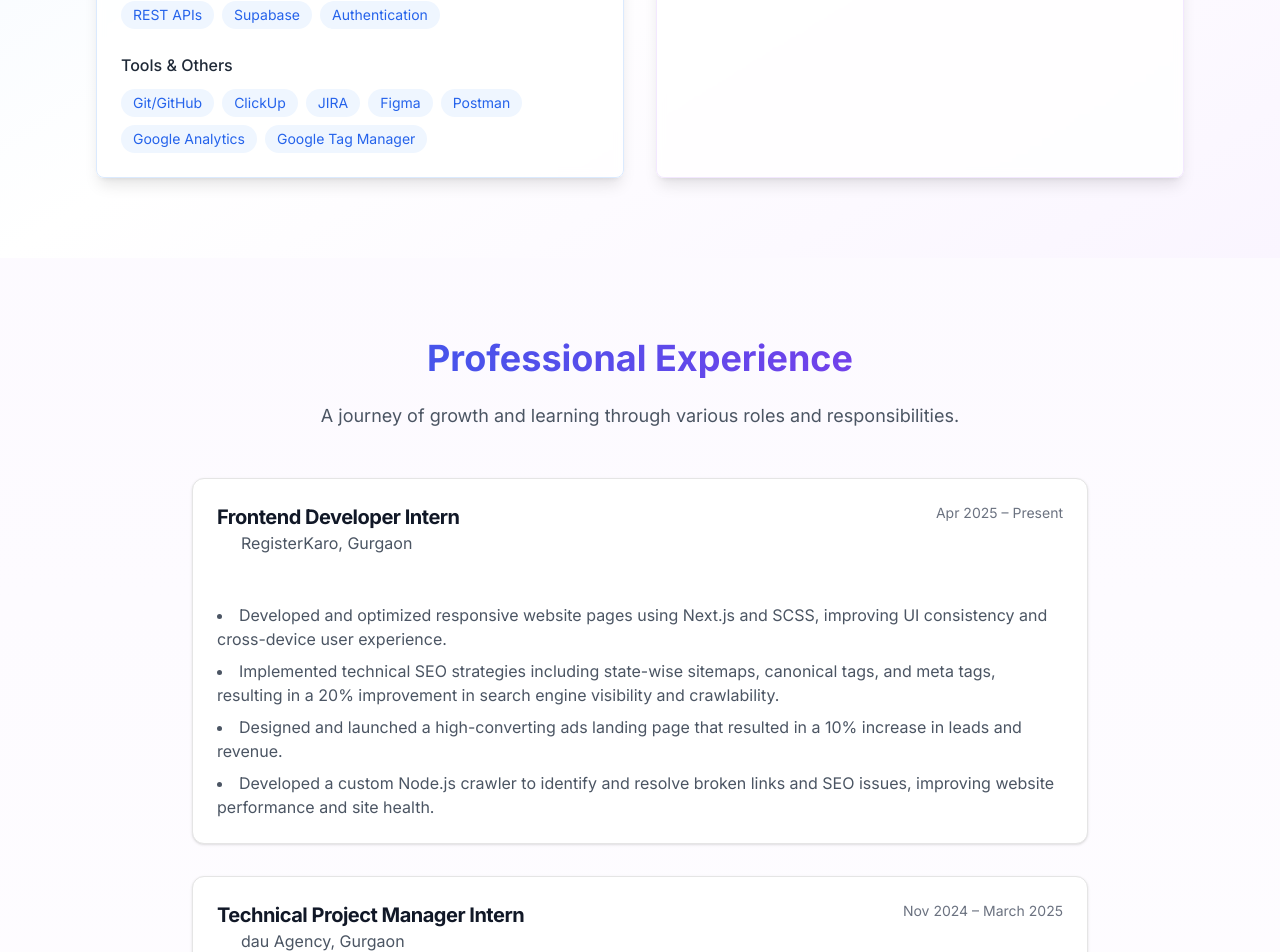
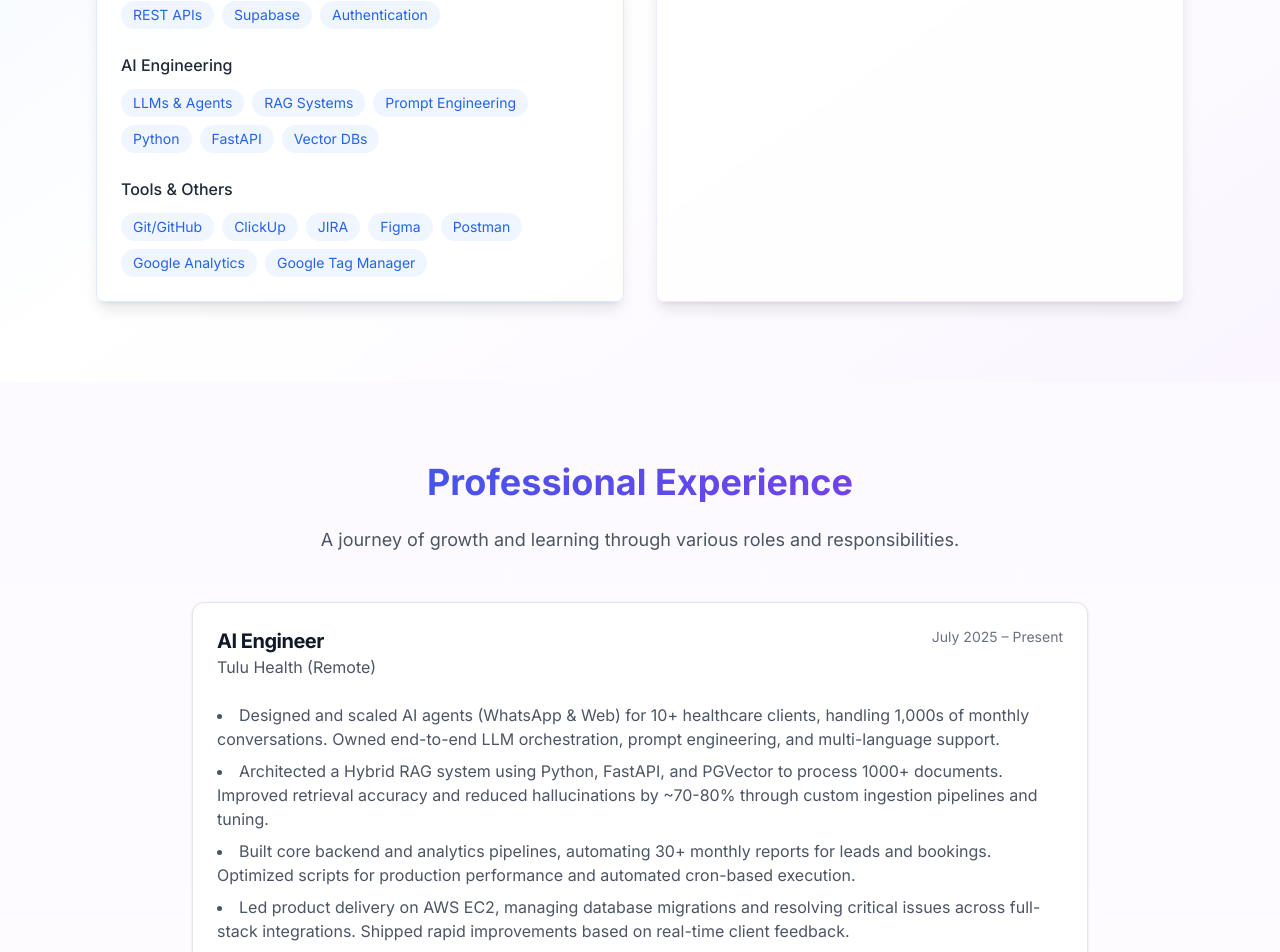
Before and after one commit to hriday-sehgal/NextJS-Portfolio-Website, a Next.js app: page / in a window 1280 px wide. Shown: the part 1740-2692 px from the top of the page. Built offline with nearby package versions, Linux system fonts and the light colour scheme.

Commit message:
resume update and ai engineer add

```diff
--- a/app/page.tsx
+++ b/app/page.tsx
@@ -26,9 +26,20 @@
 
 const experiences = [
   {
+    role: "AI Engineer",
+    company: "Tulu Health (Remote)",
+    duration: "July 2025 – Present",
+    points: [
+      "Designed and scaled AI agents (WhatsApp & Web) for 10+ healthcare clients, handling 1,000s of monthly conversations. Owned end-to-end LLM orchestration, prompt engineering, and multi-language support.",
+      "Architected a Hybrid RAG system using Python, FastAPI, and PGVector to process 1000+ documents. Improved retrieval accuracy and reduced hallucinations by ~70-80% through custom ingestion pipelines and tuning.",
+      "Built core backend and analytics pipelines, automating 30+ monthly reports for leads and bookings. Optimized scripts for production performance and automated cron-based execution.",
+      "Led product delivery on AWS EC2, managing database migrations and resolving critical issues across full-stack integrations. Shipped rapid improvements based on real-time client feedback.",
+    ],
+  },
+  {
     role: "Frontend Developer Intern",
     company: "RegisterKaro, Gurgaon",
-    duration: "Apr 2025 – Present",
+    duration: "April 2025 – July 2025",
     points: [
       "Developed and optimized responsive website pages using Next.js and SCSS, improving UI consistency and cross-device user experience.",
       "Implemented technical SEO strategies including state-wise sitemaps, canonical tags, and meta tags, resulting in a 20% improvement in search engine visibility and crawlability.",
@@ -226,6 +237,17 @@
         ],
       },
       {
+        category: "AI Engineering",
+        items: [
+          "LLMs & Agents",
+          "RAG Systems",
+          "Prompt Engineering",
+          "Python",
+          "FastAPI",
+          "Vector DBs"
+        ],
+      },
+      {
         category: "Tools & Others",
         items: [
           "Git/GitHub",
@@ -363,12 +385,10 @@
                   sequence={[
                     "A Software Developer",
                     1500,
-                    "A Technical Project Manager",
+                    "An AI Engineer",
                     1500,
                     "A Full Stack Developer",
-                    1500,
-                    "A Product Manager",
-                    1500,
+                    1500
                   ]}
                   wrapper="span"
                   speed={50}
@@ -400,7 +420,7 @@
                   </Button>
                 </Link>
                 <Link
-                  href="https://drive.google.com/file/d/1lExlkrHWi6G2_emKSkZ0AWfmpVv0rW3U/view?usp=sharing"
+                  href="https://drive.google.com/file/d/1V1XK73z5H3wGK0N9UgM4yDXVgojQfV-5/view?usp=sharing"
                   target="_blank"
                 >
                   <Button
@@ -575,9 +595,9 @@
                           <CardTitle className="text-xl font-bold text-gray-900">
                             {exp.role}
                           </CardTitle>
-                          <CardContent className="text-gray-600">
+                          <div className="text-gray-600">
                             {exp.company}
-                          </CardContent>
+                          </div>
                         </div>
                         <span className="text-sm text-gray-500">
                           {exp.duration}
```
